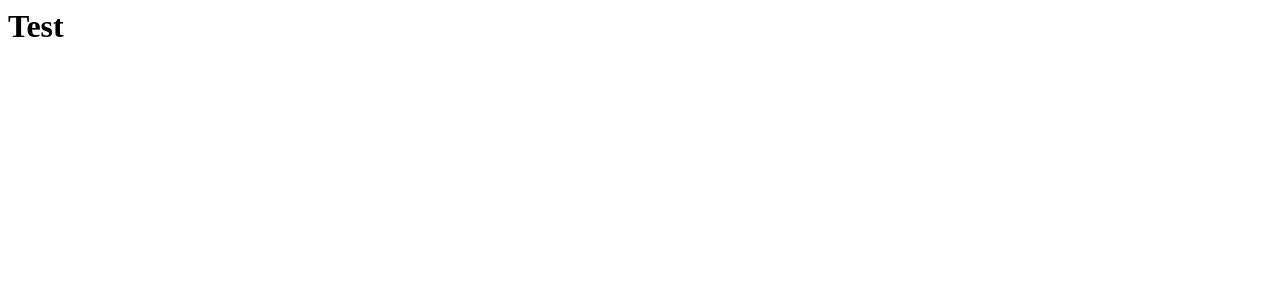
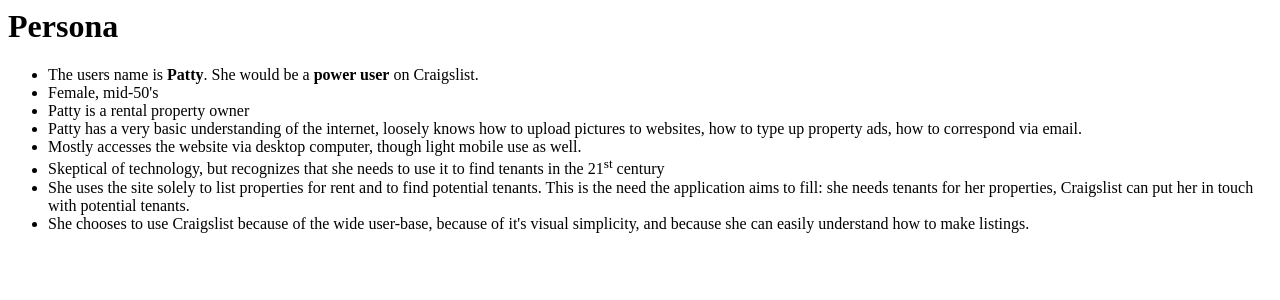
Before and after one commit to will-t-harris/data-design, a PHP site: page /pages/persona.php in a window 1280 px wide. Before the commit the part shown is almost empty. Shown: the top 300 px of the page. Run offline with PHP 8.4, Linux system fonts and the light colour scheme.

Commit message:
add persona for power-user patty

```diff
--- a/epic/index.php
+++ b/epic/index.php
@@ -5,6 +5,7 @@
 	</head>
 	<body>
 		<h1>Phase 1 Index</h1>
+		<p>For the data design project, I am going to use Craigslist as my site</p>
 		<a href="pages/persona.php">Persona</a>
 		<a href="pages/user-story.php">User Story</a>
 		<a href="pages/use-case.php">Use Case/Interaction Flow</a>
--- a/epic/pages/persona.php
+++ b/epic/pages/persona.php
@@ -1 +1,12 @@
-<h1>Test</h1>
+<h1>Persona</h1>
+
+<ul>
+	<li>The users name is <b>Patty</b>.  She would be a <b>power user</b> on Craigslist.</li>
+	<li>Female, mid-50's</li>
+	<li>Patty is a rental property owner</li>
+	<li>Patty has a very basic understanding of the internet, loosely knows how to upload pictures to websites, how to type up property ads, how to correspond via email.</li>
+	<li>Mostly accesses the website via desktop computer, though light mobile use as well.</li>
+	<li>Skeptical of technology, but recognizes that she needs to use it to find tenants in the 21<sup>st</sup> century</li>
+	<li>She uses the site solely to list properties for rent and to find potential tenants.  This is the need the application aims to fill: she needs tenants for her properties, Craigslist can put her in touch with potential tenants.</li>
+	<li>She chooses to use Craigslist because of the wide user-base, because of it's visual simplicity, and because she can easily understand how to make listings.</li>
+</ul>
```
